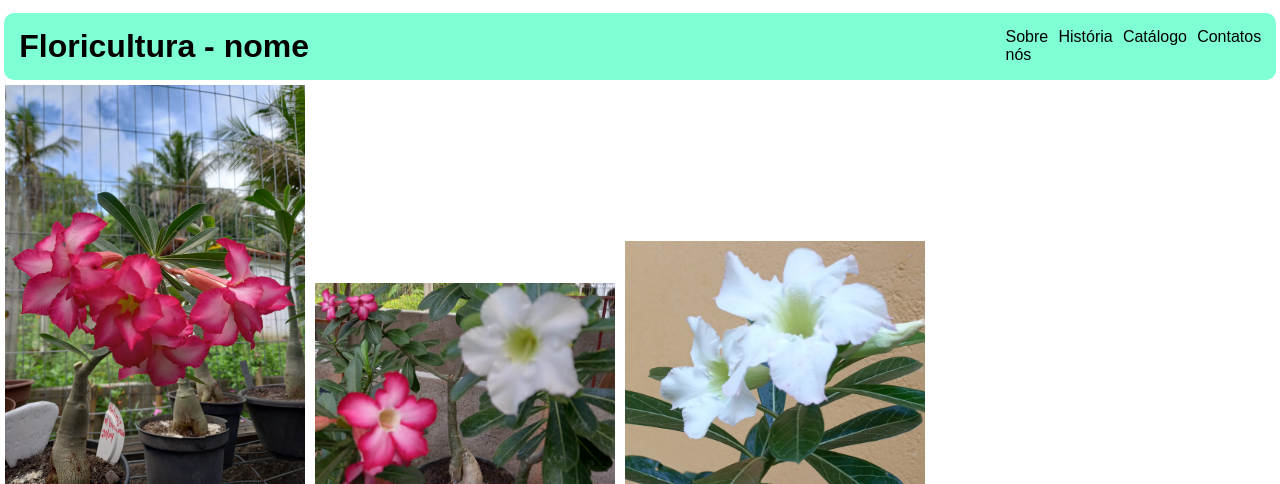
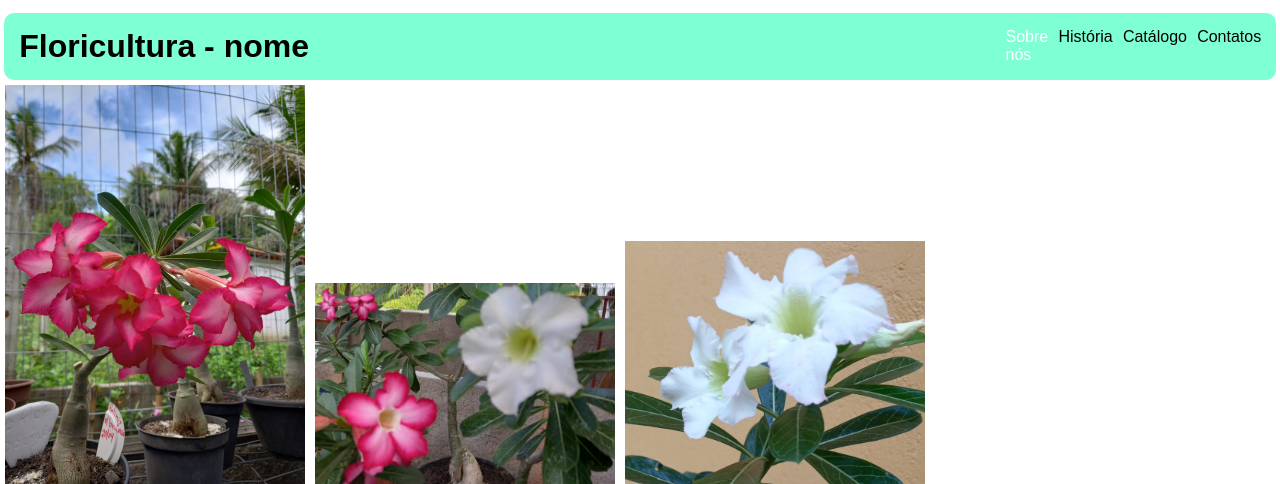
Before and after one commit to cristianoepifanio/Floricultura, a PHP site: page / in a window 1280 px wide, with the pointer over the restyled element. Shown: the top 484 px of the page. Run offline with PHP 8.4, Linux system fonts and the light colour scheme; some libraries are stand-ins or nearby versions.

Commit message:
Update main.css

```diff
--- a/style/main.css
+++ b/style/main.css
@@ -15,6 +15,9 @@ header{
 nav {
     display: flex;
     gap: 4%;
+}
+nav li:hover {
+    color: #fff;
 }
 .conteiner{
     margin: auto;
```
